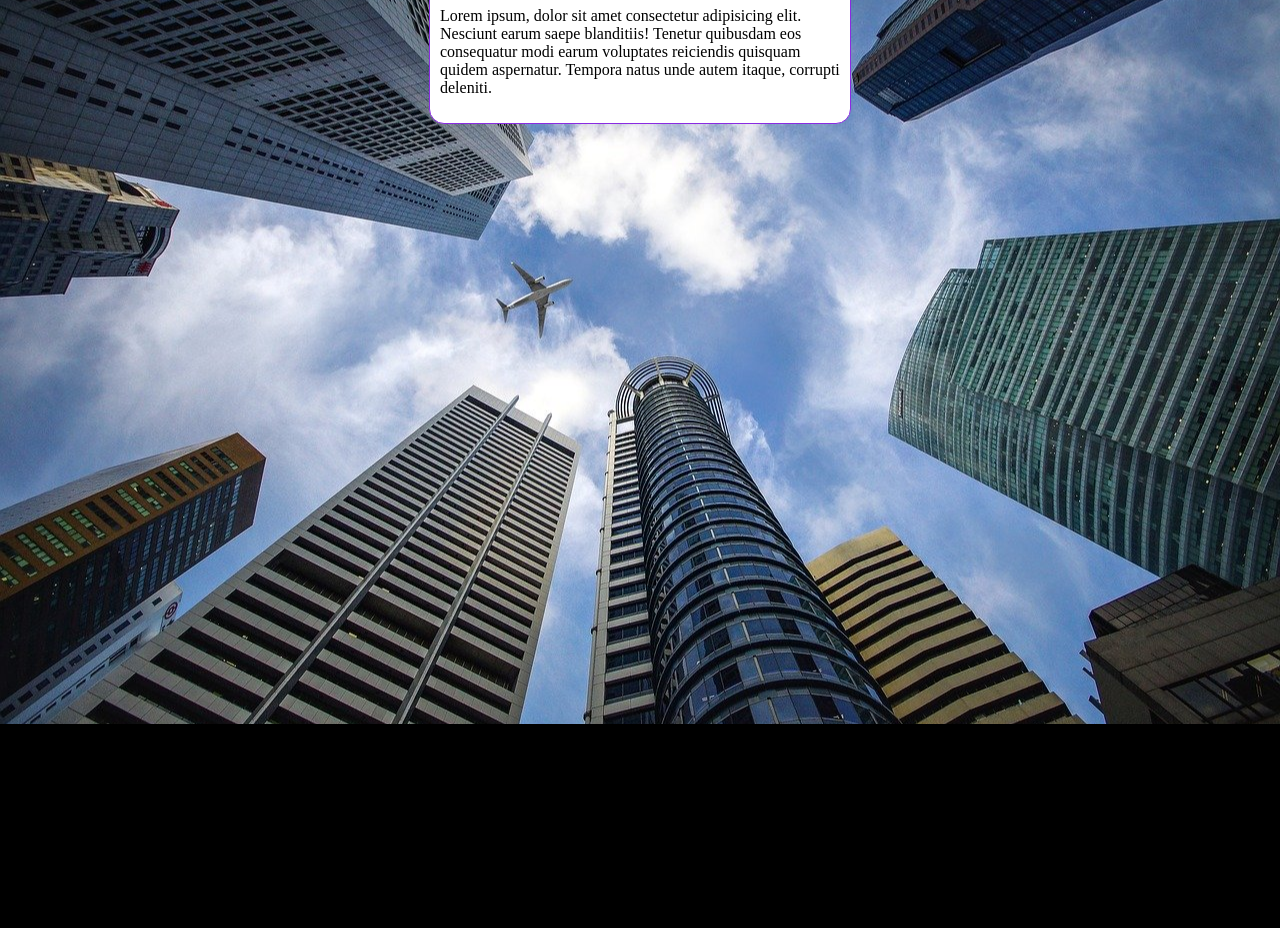
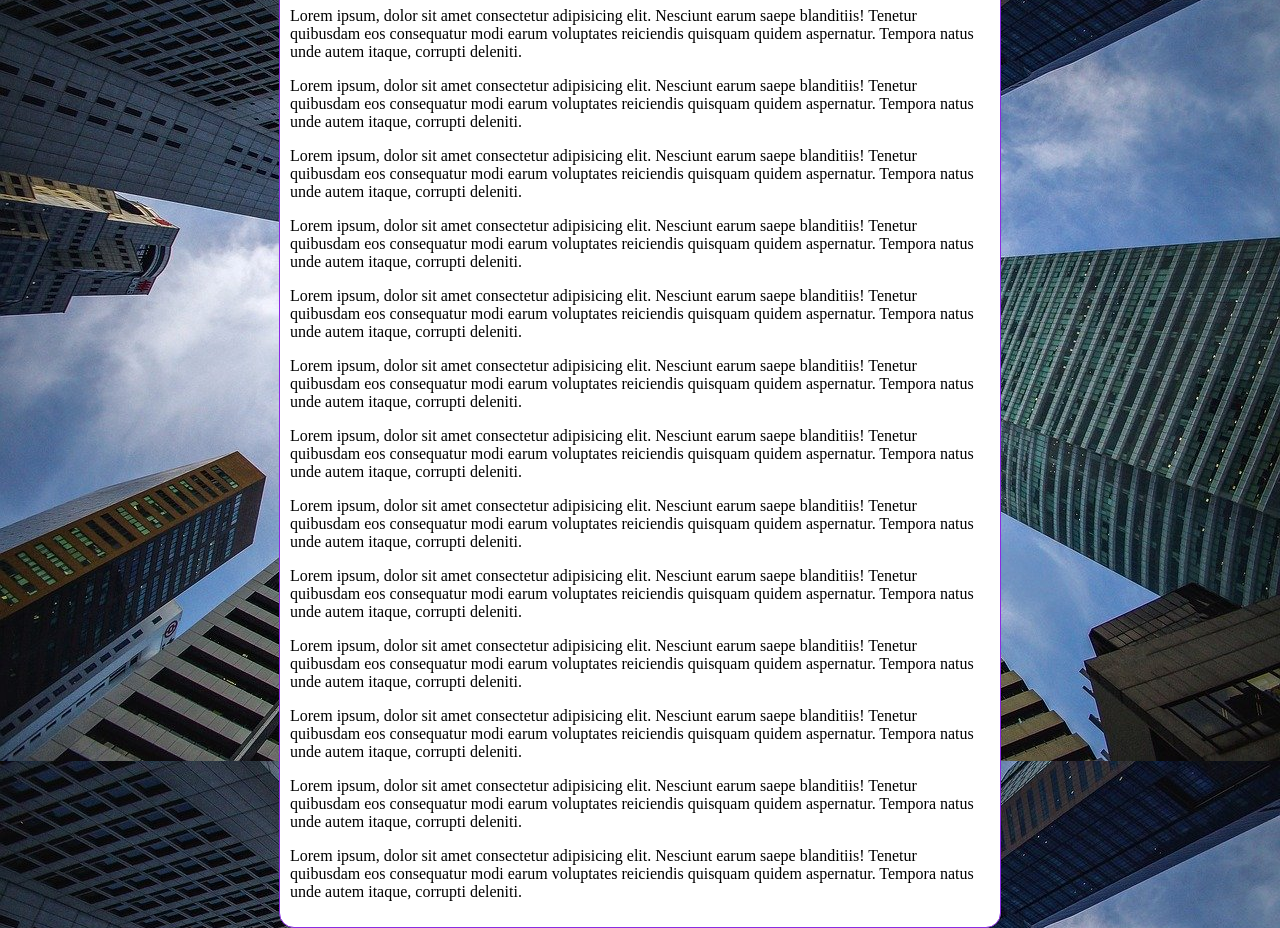
Before and after one commit to Lucas0M/HTML5-CSS3-JS, a website: page ex022/fundo006.html in a window 1280 px wide. Shown: the part 92-1020 px from the top of the page. Before the commit the page ends 816 px from the top, so only its background shows below. Drawn offline with Linux system fonts and the light colour scheme.

Commit message:
Update fundo006.html

```diff
--- a/ex022/fundo006.html
+++ b/ex022/fundo006.html
@@ -1,22 +1,29 @@
 <!DOCTYPE html>
-<html lang="en">
+<html lang="pt-br">
 <head>
   <meta charset="UTF-8">
   <meta name="viewport" content="width=device-width, initial-scale=1.0">
-  <title>Document</title>
+  <title>Fundo fixo de tela</title>
   <style>
     body{
       height: 100vh;
-      background-color: black;
+      /* background-color: black;
       background-image: url(images/wallpaper002.jpg);
       background-position: center center;
       background-repeat: no-repeat;
+      background-size: cover;
+      background-attachment: fixed; */
+
+      /* Shorthand - background
+        color > image > position > repeat > attach
+      */
+      background: black url('images/wallpaper002.jpg') center center no-repeat fixed;
       background-size: cover;
     }
 
     main {
       background-color: white;
-      width: 400px;
+      max-width: 700px;
       padding: 10px;
       margin: auto;
       border: 1px solid blueviolet;
@@ -28,6 +35,18 @@
   <main>
     <h1>Teste de imagem de fundo</h1>
     <p>Lorem ipsum, dolor sit amet consectetur adipisicing elit. Nesciunt earum saepe blanditiis! Tenetur quibusdam eos consequatur modi earum voluptates reiciendis quisquam quidem aspernatur. Tempora natus unde autem itaque, corrupti deleniti.</p>
+    <p>Lorem ipsum, dolor sit amet consectetur adipisicing elit. Nesciunt earum saepe blanditiis! Tenetur quibusdam eos consequatur modi earum voluptates reiciendis quisquam quidem aspernatur. Tempora natus unde autem itaque, corrupti deleniti.</p>
+    <p>Lorem ipsum, dolor sit amet consectetur adipisicing elit. Nesciunt earum saepe blanditiis! Tenetur quibusdam eos consequatur modi earum voluptates reiciendis quisquam quidem aspernatur. Tempora natus unde autem itaque, corrupti deleniti.</p>
+    <p>Lorem ipsum, dolor sit amet consectetur adipisicing elit. Nesciunt earum saepe blanditiis! Tenetur quibusdam eos consequatur modi earum voluptates reiciendis quisquam quidem aspernatur. Tempora natus unde autem itaque, corrupti deleniti.</p>
+    <p>Lorem ipsum, dolor sit amet consectetur adipisicing elit. Nesciunt earum saepe blanditiis! Tenetur quibusdam eos consequatur modi earum voluptates reiciendis quisquam quidem aspernatur. Tempora natus unde autem itaque, corrupti deleniti.</p>
+    <p>Lorem ipsum, dolor sit amet consectetur adipisicing elit. Nesciunt earum saepe blanditiis! Tenetur quibusdam eos consequatur modi earum voluptates reiciendis quisquam quidem aspernatur. Tempora natus unde autem itaque, corrupti deleniti.</p>
+    <p>Lorem ipsum, dolor sit amet consectetur adipisicing elit. Nesciunt earum saepe blanditiis! Tenetur quibusdam eos consequatur modi earum voluptates reiciendis quisquam quidem aspernatur. Tempora natus unde autem itaque, corrupti deleniti.</p>
+    <p>Lorem ipsum, dolor sit amet consectetur adipisicing elit. Nesciunt earum saepe blanditiis! Tenetur quibusdam eos consequatur modi earum voluptates reiciendis quisquam quidem aspernatur. Tempora natus unde autem itaque, corrupti deleniti.</p>
+    <p>Lorem ipsum, dolor sit amet consectetur adipisicing elit. Nesciunt earum saepe blanditiis! Tenetur quibusdam eos consequatur modi earum voluptates reiciendis quisquam quidem aspernatur. Tempora natus unde autem itaque, corrupti deleniti.</p>
+    <p>Lorem ipsum, dolor sit amet consectetur adipisicing elit. Nesciunt earum saepe blanditiis! Tenetur quibusdam eos consequatur modi earum voluptates reiciendis quisquam quidem aspernatur. Tempora natus unde autem itaque, corrupti deleniti.</p>
+    <p>Lorem ipsum, dolor sit amet consectetur adipisicing elit. Nesciunt earum saepe blanditiis! Tenetur quibusdam eos consequatur modi earum voluptates reiciendis quisquam quidem aspernatur. Tempora natus unde autem itaque, corrupti deleniti.</p>
+    <p>Lorem ipsum, dolor sit amet consectetur adipisicing elit. Nesciunt earum saepe blanditiis! Tenetur quibusdam eos consequatur modi earum voluptates reiciendis quisquam quidem aspernatur. Tempora natus unde autem itaque, corrupti deleniti.</p>
+    <p>Lorem ipsum, dolor sit amet consectetur adipisicing elit. Nesciunt earum saepe blanditiis! Tenetur quibusdam eos consequatur modi earum voluptates reiciendis quisquam quidem aspernatur. Tempora natus unde autem itaque, corrupti deleniti.</p>
   </main>
 </body>
 </html>
```
